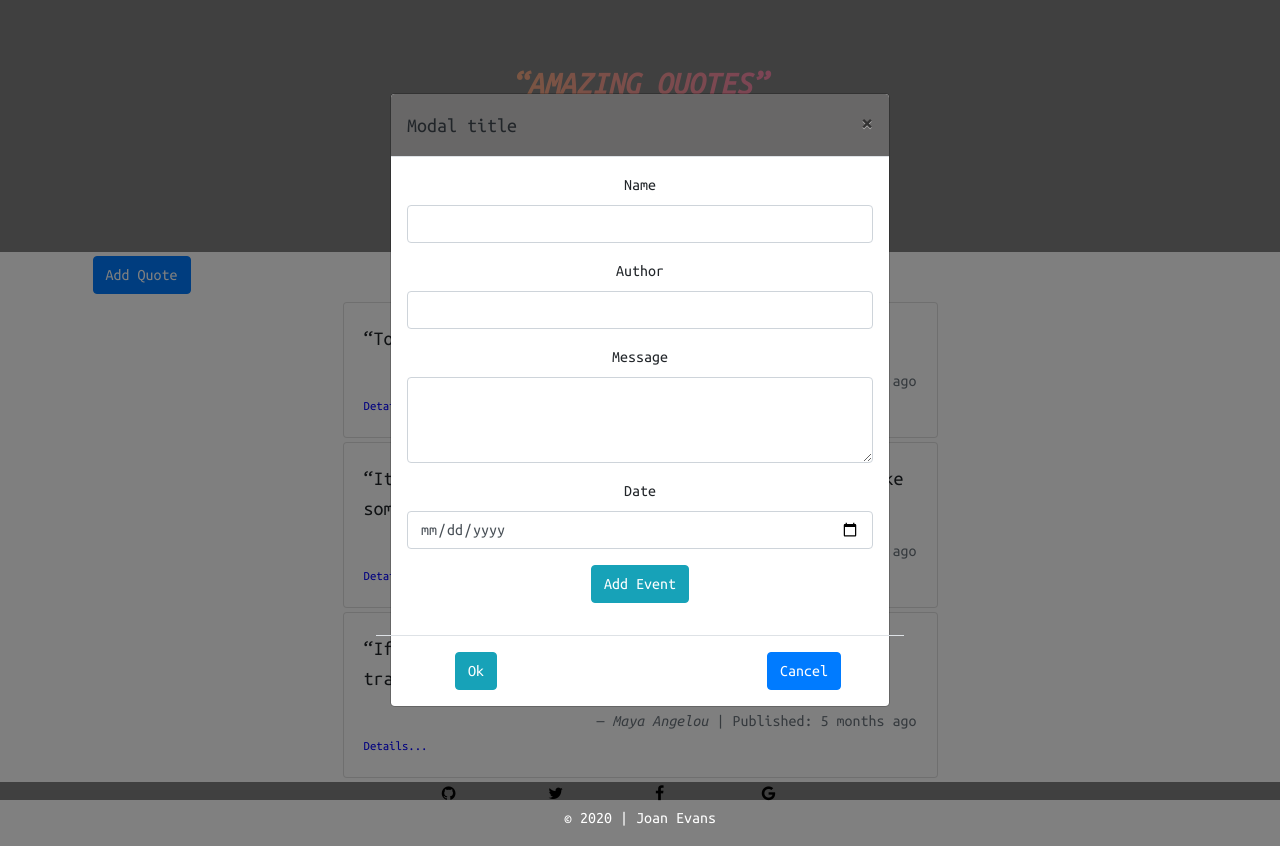
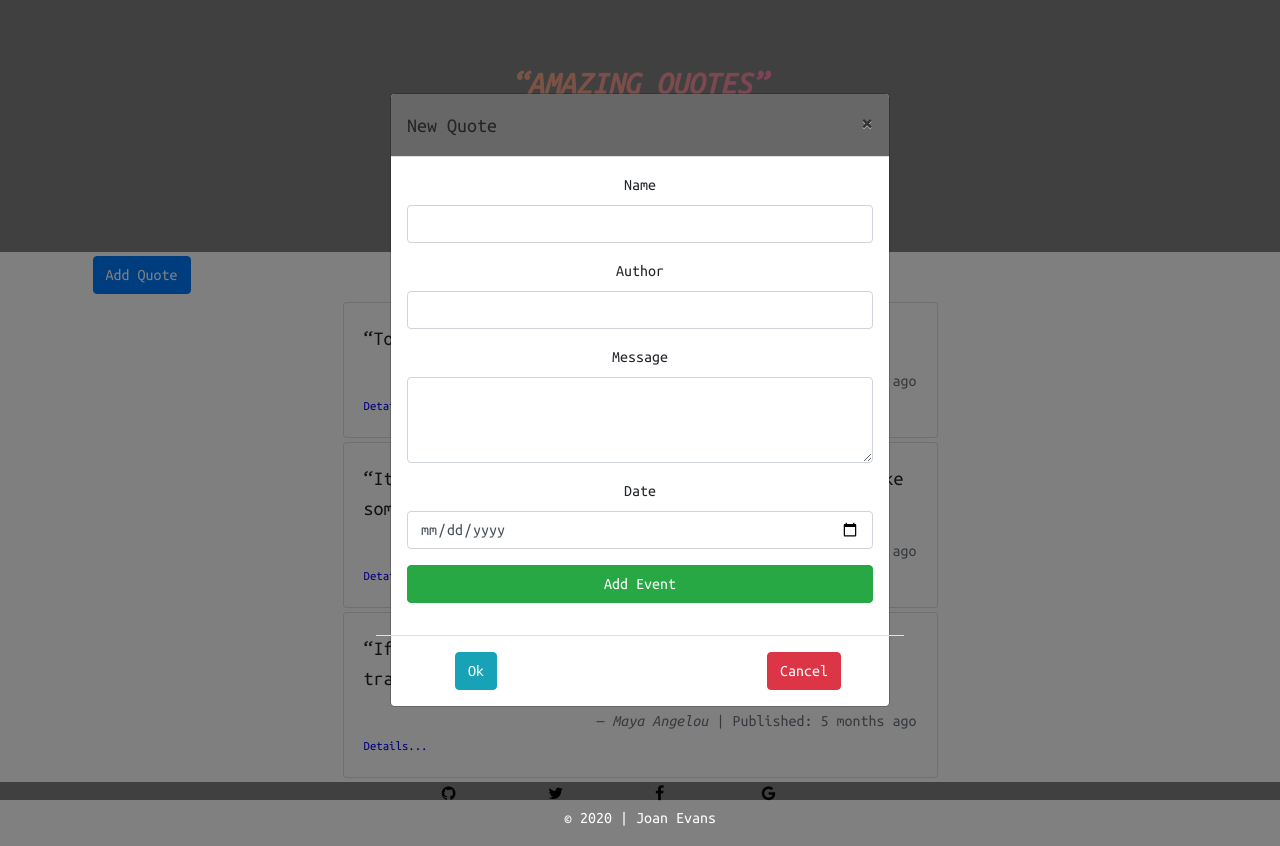
Before and after one commit to joanwanjiku/Quotes, an Angular app: page / in a window 1280 px wide. Both pictures are taken after a click on the button "Add Quote". Built offline with nearby package versions, Linux system fonts and the light colour scheme.

Commit message:
Edited Some styles

```diff
--- a/src/app/add-quote/add-quote.component.html
+++ b/src/app/add-quote/add-quote.component.html
@@ -7,12 +7,12 @@
     <div class="modal-dialog modal-dialog-centered">
       <div class="modal-content">
         <div class="modal-header">
-          <h5 class="modal-title" id="staticBackdropLabel">Modal title</h5>
+          <h5 class="modal-title" id="staticBackdropLabel">New Quote</h5>
           <button type="button" class="close" data-dismiss="modal" aria-label="Close">
             <span aria-hidden="true">&times;</span>
           </button>
         </div>
-        <form class="alCenter" #quoteForm = "ngForm">
+        <form class="alCenter" #quoteForm = "ngForm" >
             <div class="modal-body">
                 <div class="form-group">
                     <label for="name">Name</label>
@@ -45,7 +45,7 @@
                     <input type="date" class="form-control" id="date" name="date" #date= "ngModel" [(ngModel)]="newQuote.date" required>
                 </div>
                 <div class="form-group">
-                    <button type="submit" class="btn btn-info">Add Event</button>
+                    <button type="submit" class="btn btn-success btn-block">Add Event</button>
                 </div>
             </div>
             <div class="row modal-footer justify-content-between">
@@ -53,7 +53,7 @@
                     <button type="submit" class="btn btn-info" data-dismiss="modal">Ok</button>
                 </div>
                 <div class="col-4">
-                    <button type="button" class="btn btn-primary" data-dismiss="modal">Cancel</button>
+                    <button type="button" class="btn btn-danger" data-dismiss="modal">Cancel</button>
                 </div>
             </div>
         </form>
--- a/src/app/add-quote/add-quote.component.ts
+++ b/src/app/add-quote/add-quote.component.ts
@@ -13,6 +13,9 @@ export class AddQuoteComponent implements OnInit {
     this.newQuote = new Quote(0, "", "", "", new Date)
   }
 
+  // onSubmit(){
+
+  // }
   ngOnInit(): void {
   }
 
```
